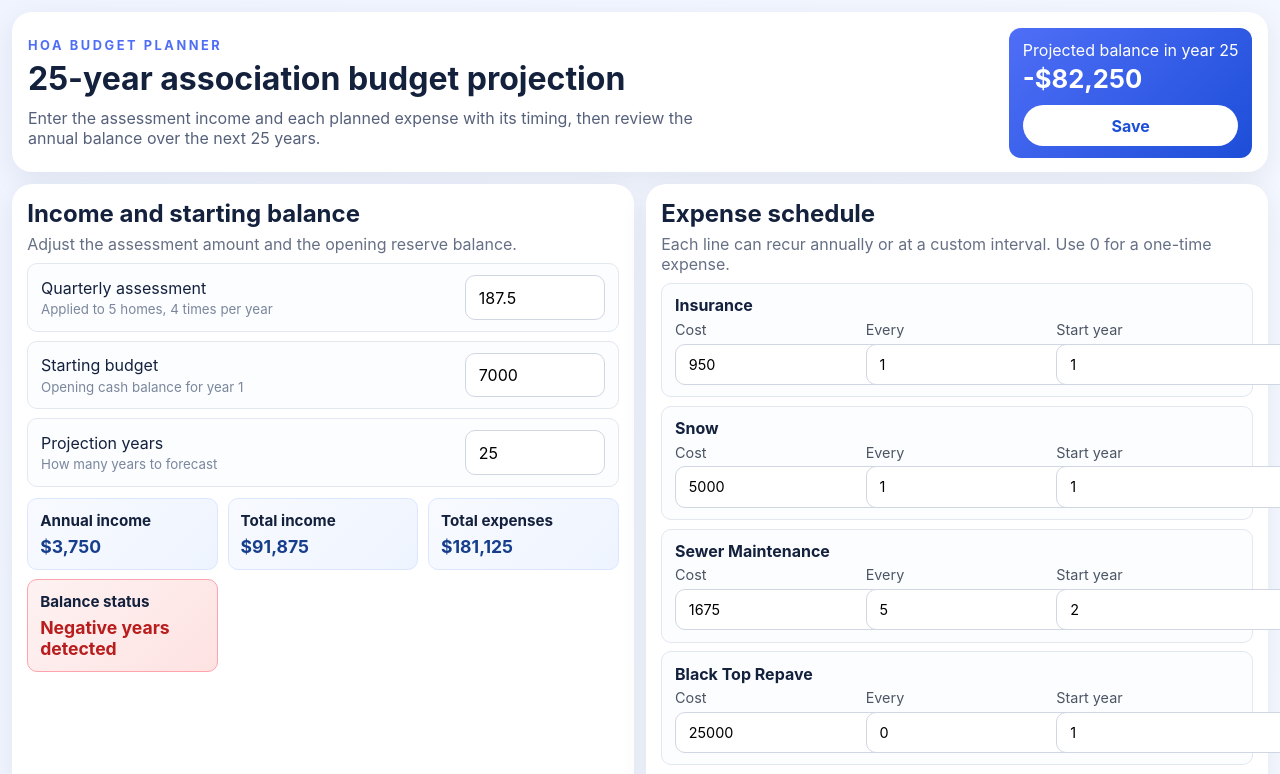
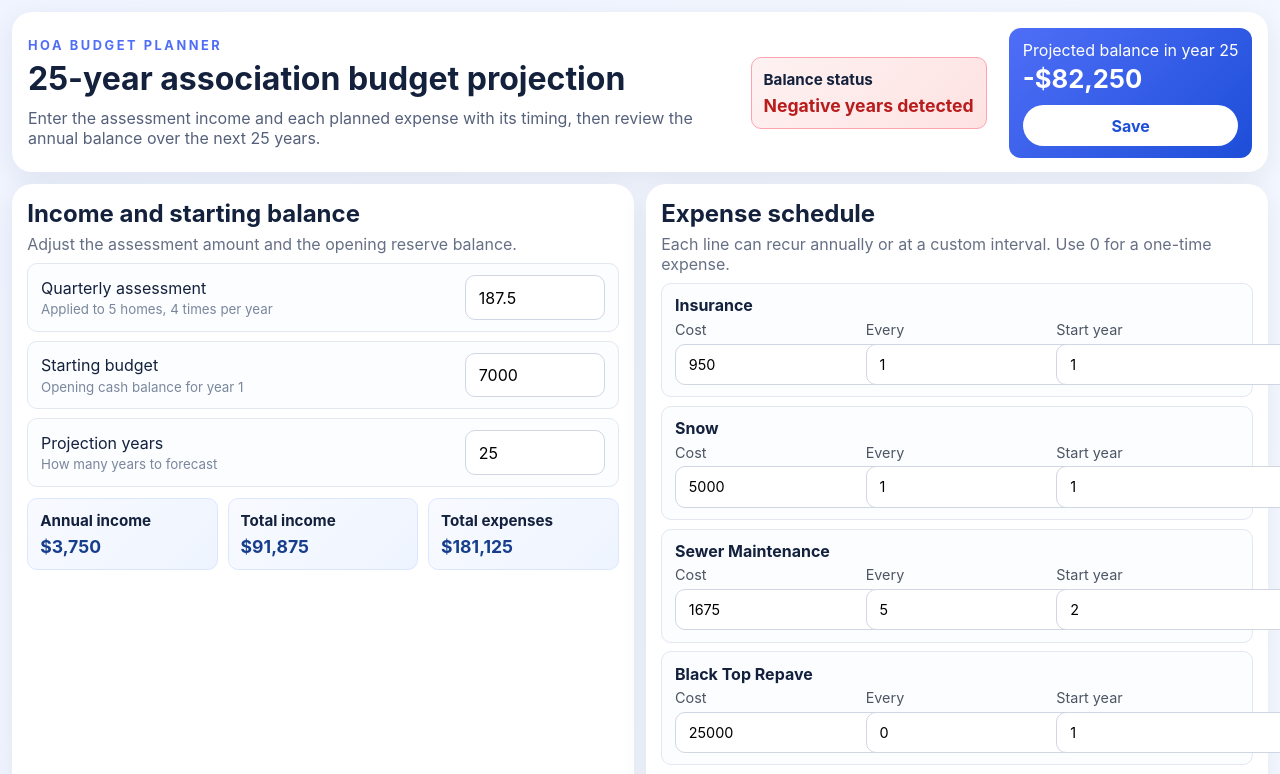
Before and after one commit to alfein/hoa-budget, a React (Vite) app in the folder frontend/: page / in a window 1280 px wide. Shown: the top 774 px of the page. Built offline with nearby package versions, Linux system fonts and the light colour scheme.

Commit message:
Moved things around

```diff
--- a/frontend/src/App.tsx
+++ b/frontend/src/App.tsx
@@ -161,6 +161,12 @@ export default function App() {
             Enter the assessment income and each planned expense with its timing, then review the annual balance over the next 25 years.
           </p>
         </div>
+        <div className="hero-cards-row">
+            <article className={`summary-card ${hasNegativeBalance ? 'negative' : 'positive'}`}>
+              <h3>Balance status</h3>
+              <p>{hasNegativeBalance ? 'Negative years detected' : 'All years positive'}</p>
+            </article>
+        </div>
         <div className="hero-summary">
           <span>Projected balance in year 25</span>
           <strong>{formatCurrency(finalBalance)}</strong>
@@ -234,10 +240,6 @@ export default function App() {
             <article className="summary-card">
               <h3>Total expenses</h3>
               <p>{formatCurrency(totalExpenses)}</p>
-            </article>
-            <article className={`summary-card ${hasNegativeBalance ? 'negative' : 'positive'}`}>
-              <h3>Balance status</h3>
-              <p>{hasNegativeBalance ? 'Negative years detected' : 'All years positive'}</p>
             </article>
           </div>
         </section>
```
